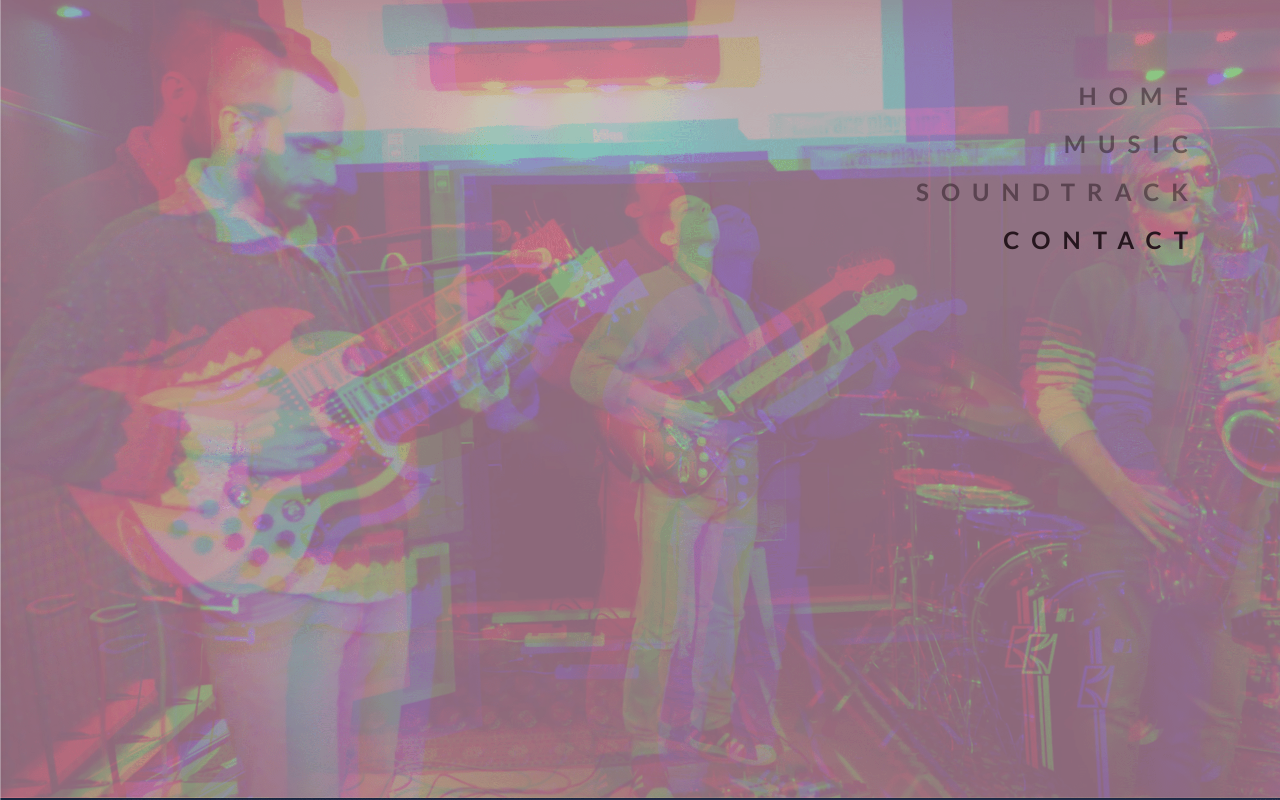
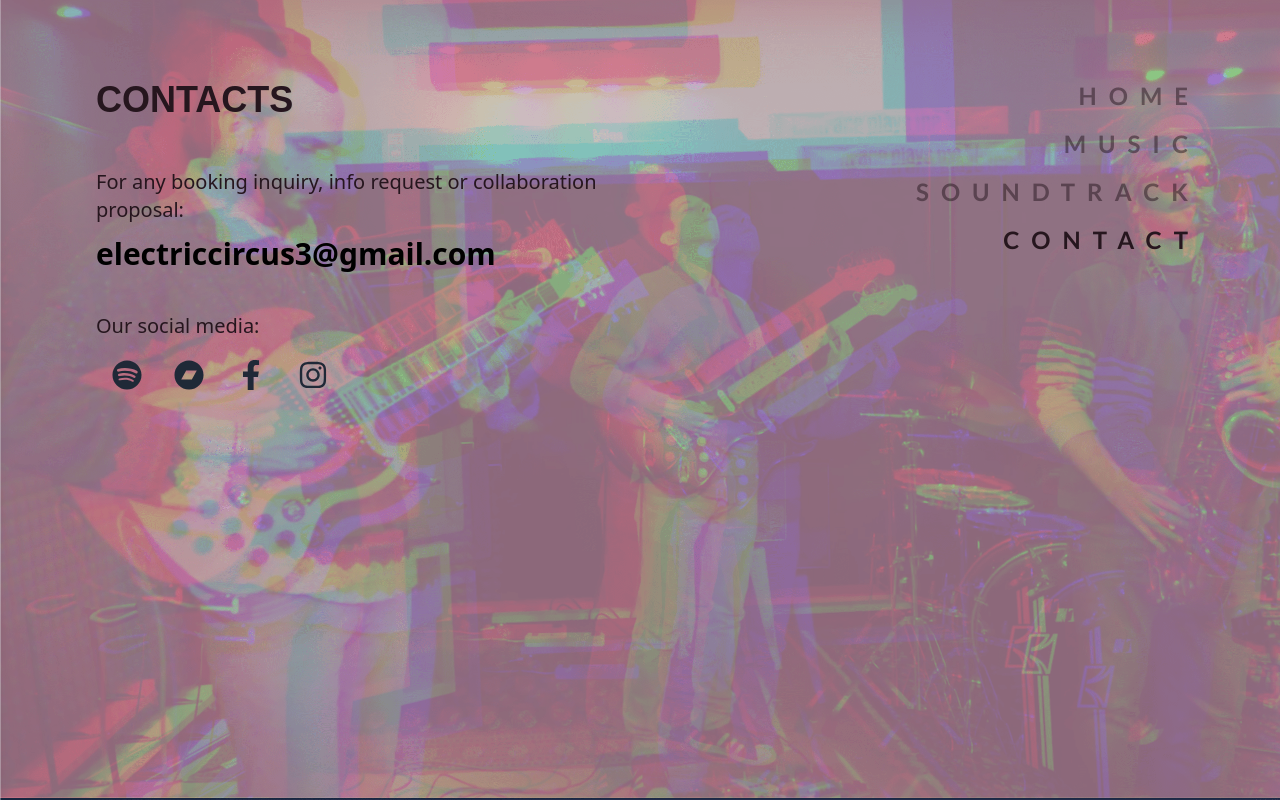
Before and after one commit to francescocretti/ec-website-next, a Next.js app: page /contact in a window 1280 px wide. Built offline with nearby package versions, Linux system fonts and the light colour scheme; a web font is replaced by a local one.

Commit message:
contact page

```diff
--- a/pages/contact.js
+++ b/pages/contact.js
@@ -1,16 +1,34 @@
-import { useState } from 'react';
-
 import Container from '../components/Container';
 
-import { useMountEffect } from '../hooks/toolkit';
-
 import image from '../assets/contact-min.png';
+import SocialLinks from '../components/SocialLinks';
 
 const Contact = () => {
   return (
-    <>
-      <Container bgImage={image} />
-    </>
+    <Container
+      bgImage={image}
+      title="CONTACTS"
+    >
+
+      <div className='my-28 md:my-8 w-full lg:w-1/2'>
+
+        <h4 className='text-ec-grayred text-xl mb-3 font-medium'>
+          For any booking inquiry, info request or collaboration proposal:
+        </h4>
+        <h2 className='font-bold text-black text-2xl md:text-3xl hover:opacity-50'>
+          <a href='mailto:electriccircus3@gmail.com'>electriccircus3@gmail.com</a>
+        </h2>
+
+        <div className="mt-10 w-full lg:w-1/3">
+          <h4 className='text-ec-grayred text-xl mb-5 font-medium'>
+            Our social media:
+          </h4>
+
+          <SocialLinks />
+        </div>
+
+      </div>
+    </Container>
   );
 };
 
```
